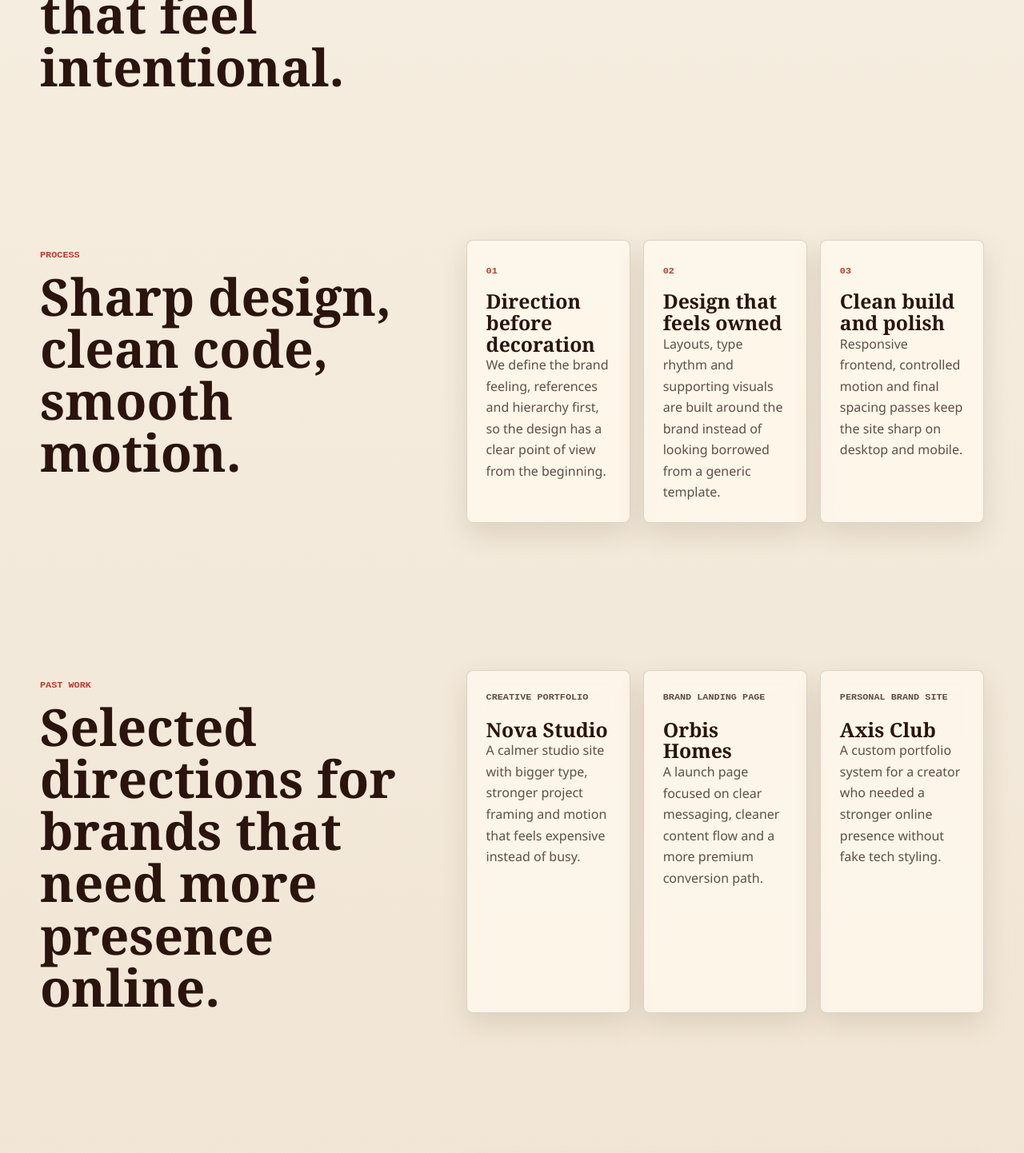
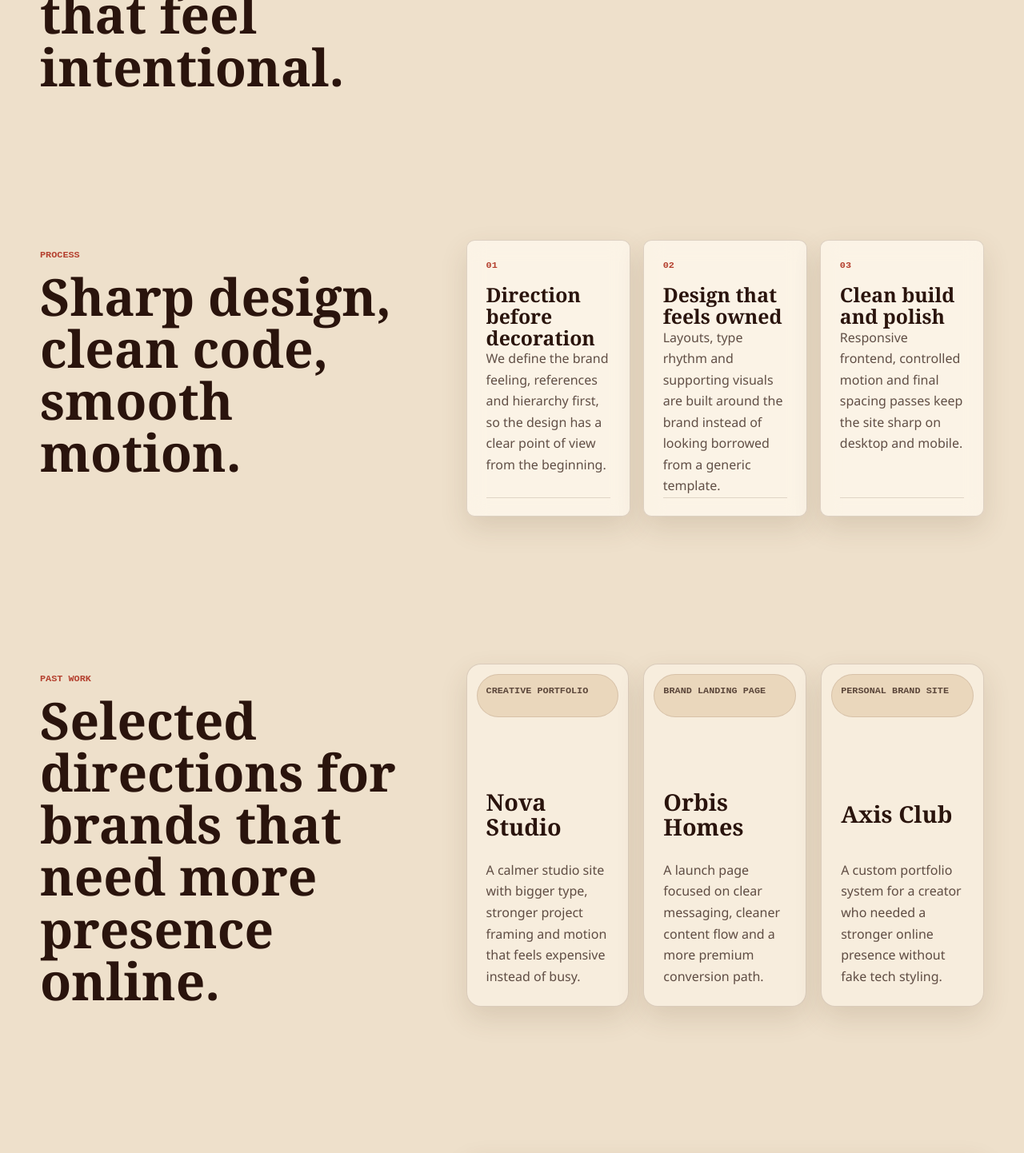
Before and after one commit to sw8tx/sw8tx.lol, a Next.js app: page / in a window 1280 px wide. Shown: the part 1890-3332 px from the top of the page at 80% size. Built offline with nearby package versions, Linux system fonts and the light colour scheme.

Commit message:
Clean up section cards and menu styling

```diff
--- a/styles/globals.css
+++ b/styles/globals.css
@@ -42,14 +42,11 @@ body {
   color: var(--ink);
   font-family: var(--font-sans);
   overflow-x: hidden;
-  background-color: var(--paper);
-  background-image:
-    linear-gradient(180deg, #fffaf0 0%, #f5eddf 44%, #efe1cf 100%),
-    repeating-linear-gradient(90deg, rgba(94, 65, 39, 0.035) 0 1px, transparent 1px 34px);
+  background: #eee0cb;
 }
 
 body::before {
-  content: "";
+  content: none;
   position: fixed;
   inset: 0;
   pointer-events: none;
@@ -62,7 +59,7 @@ body::before {
 }
 
 body::after {
-  content: "";
+  content: none;
   position: fixed;
   inset: 0;
   pointer-events: none;
@@ -492,11 +489,11 @@ img {
 .menu-sheet {
   width: min(100%, 520px);
   overflow: hidden;
-  border: 1px solid rgba(255, 247, 232, 0.18);
+  border: 1px solid rgba(83, 52, 35, 0.18);
   border-radius: 8px;
-  color: var(--cream);
-  background: #32180f;
-  box-shadow: 0 34px 80px rgba(42, 20, 13, 0.32);
+  color: var(--ink);
+  background: #cbb08d;
+  box-shadow: 0 34px 80px rgba(83, 52, 35, 0.22);
 }
 
 .menu-topbar {
@@ -506,7 +503,7 @@ img {
   justify-content: space-between;
   gap: 16px;
   padding: 16px 18px;
-  border-bottom: 1px solid rgba(255, 247, 232, 0.14);
+  border-bottom: 1px solid rgba(83, 52, 35, 0.18);
 }
 
 .menu-badge,
@@ -527,7 +524,7 @@ img {
 }
 
 .menu-badge {
-  color: rgba(255, 247, 232, 0.68);
+  color: rgba(55, 32, 22, 0.72);
 }
 
 .menu-sheet-close {
@@ -535,14 +532,14 @@ img {
   height: 36px;
   display: grid;
   place-items: center;
-  border: 1px solid rgba(255, 247, 232, 0.18);
+  border: 1px solid rgba(83, 52, 35, 0.24);
   border-radius: 50%;
-  color: var(--cream);
-  background: rgba(255, 247, 232, 0.06);
+  color: var(--ink);
+  background: rgba(255, 247, 232, 0.22);
 }
 
 .menu-sheet-close .mini-x {
-  animation: menuXIdleSpin 6.8s linear infinite;
+  animation: menuXIdleSpin 2.1s linear infinite;
 }
 
 .menu-sheet-close.is-closing .mini-x {
@@ -561,8 +558,8 @@ img {
   gap: 18px;
   align-items: end;
   padding: 10px 0 14px;
-  border-bottom: 1px solid rgba(255, 247, 232, 0.12);
-  color: var(--cream);
+  border-bottom: 1px solid rgba(83, 52, 35, 0.18);
+  color: var(--ink);
   font-family: var(--font-serif);
   font-size: 3.2rem;
   line-height: 0.94;
@@ -570,7 +567,7 @@ img {
 }
 
 .menu-link-meta {
-  color: rgba(255, 247, 232, 0.46);
+  color: rgba(55, 32, 22, 0.5);
   font-family: var(--font-mono);
   font-size: 0.74rem;
   line-height: 1;
@@ -600,9 +597,9 @@ img {
 }
 
 .menu-legal-link {
-  color: rgba(255, 247, 232, 0.78);
-  border-color: rgba(255, 247, 232, 0.16);
-  background: rgba(255, 247, 232, 0.06);
+  color: var(--ink);
+  border-color: rgba(83, 52, 35, 0.18);
+  background: rgba(255, 247, 232, 0.26);
   box-shadow: none;
 }
 
@@ -1123,9 +1120,14 @@ img {
   gap: 16px;
 }
 
-.process-grid,
+.process-grid {
+  grid-template-columns: repeat(3, minmax(0, 1fr));
+}
+
 .work-grid {
   grid-template-columns: repeat(3, minmax(0, 1fr));
+  align-items: stretch;
+  gap: 18px;
 }
 
 .process-card,
@@ -1136,6 +1138,42 @@ img {
   padding: 24px;
 }
 
+.process-card {
+  min-height: 210px;
+  display: grid;
+  align-content: start;
+  border-radius: 10px;
+}
+
+.process-card::after {
+  content: "";
+  position: absolute;
+  left: 24px;
+  right: 24px;
+  bottom: 22px;
+  height: 1px;
+  background: rgba(83, 52, 35, 0.16);
+}
+
+.work-card {
+  min-height: 290px;
+  display: flex;
+  flex-direction: column;
+  justify-content: space-between;
+  border-radius: 18px;
+  background: #f7eddd;
+}
+
+.work-card::before {
+  content: "";
+  position: absolute;
+  inset: 12px 12px auto;
+  height: 54px;
+  border: 1px solid rgba(83, 52, 35, 0.13);
+  border-radius: 999px;
+  background: #ead7bc;
+}
+
 .process-card h3,
 .work-card h3,
 .legal-section h2 {
@@ -1144,11 +1182,27 @@ img {
   line-height: 1.08;
 }
 
+.work-card h3 {
+  margin-top: 86px;
+  max-width: 10rem;
+  font-size: 1.8rem;
+}
+
 .process-card p,
 .work-card p,
 .review-shell p,
 .legal-section p {
   margin: 0;
+}
+
+.project-label {
+  position: relative;
+  z-index: 1;
+  color: var(--ink);
+}
+
+.work-card > p:last-child {
+  font-size: 1rem;
 }
 
 .review-shell {
@@ -1296,7 +1350,7 @@ img {
   }
 
   .menu-link:hover {
-    color: #f5d0a2;
+    color: var(--rust);
   }
 
   .process-card:hover,
```
